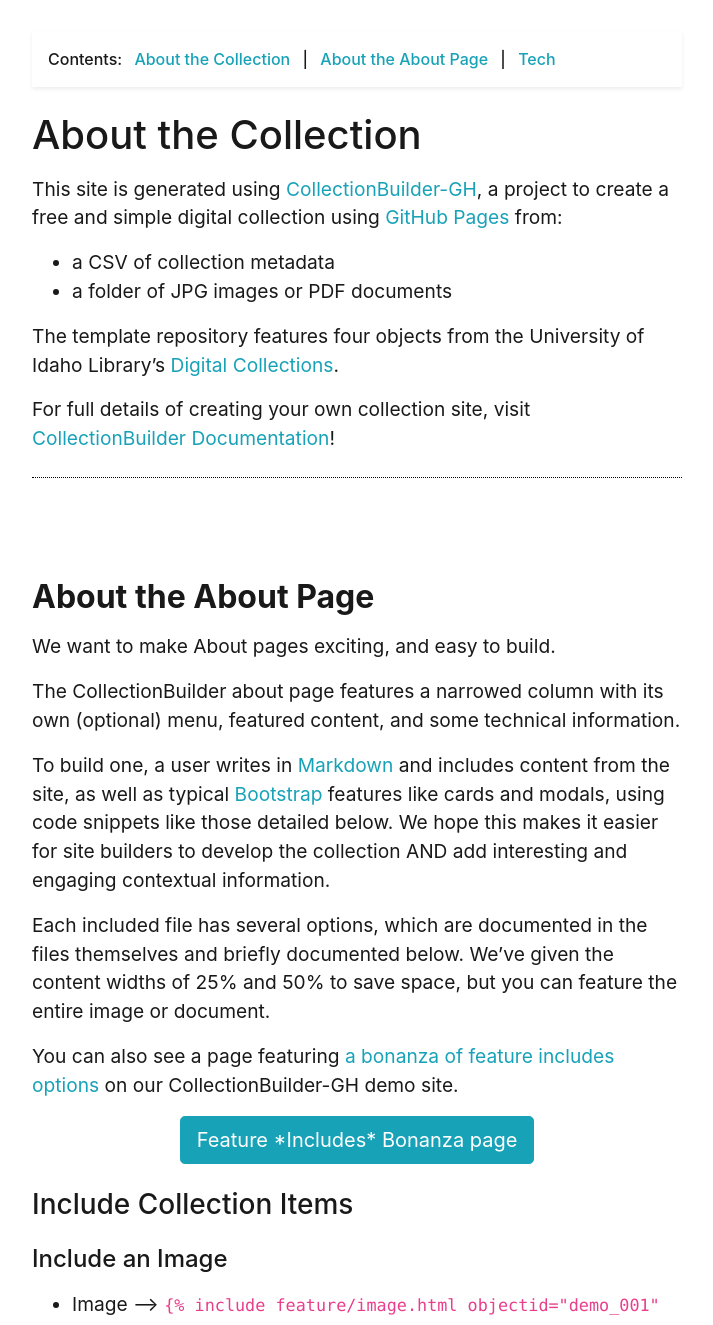
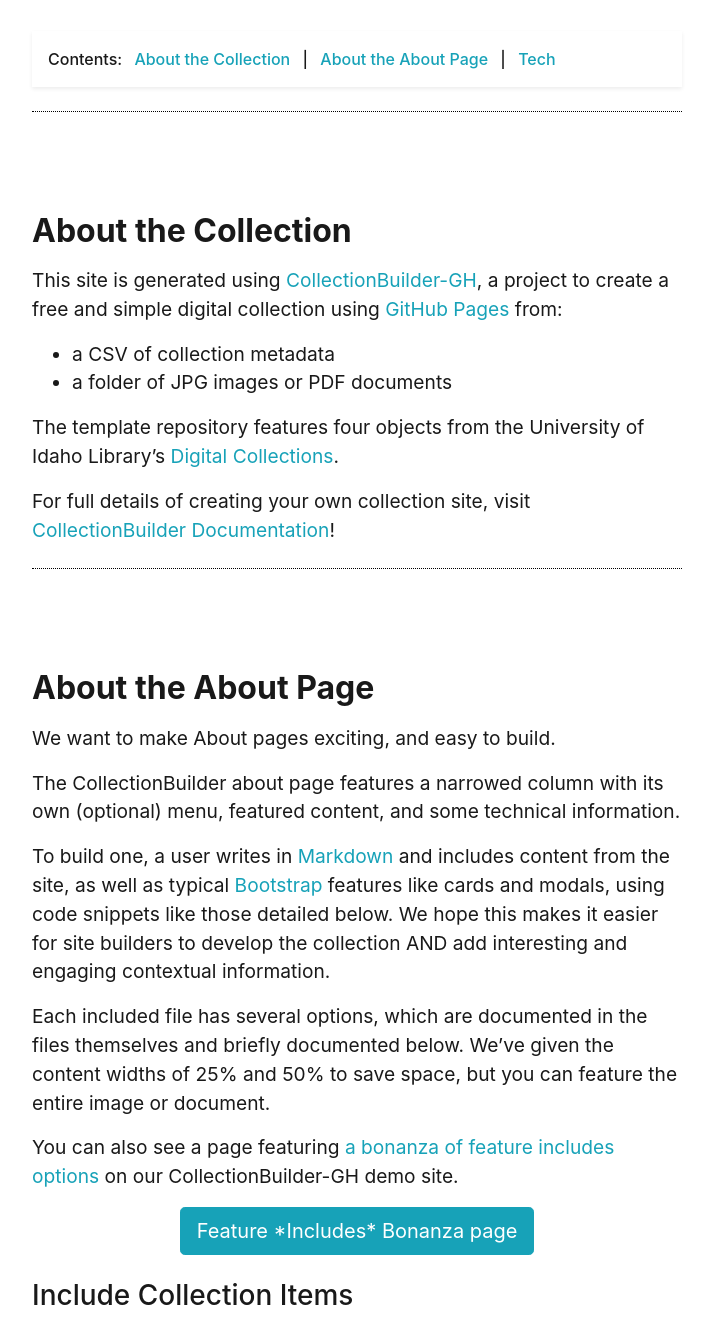
Before and after one commit to lelandsampson/family-recipes, a Jekyll site: the page built from pages/about.md, in a window 1280 px wide. Shown: the part 450-1775 px from the top of the page, without its empty margins (283-996 px from the left). Built offline with Jekyll 4.4.1, drawn with Linux system fonts in a browser that asks for light colours.

```diff
--- a/pages/about.md
+++ b/pages/about.md
@@ -12,9 +12,7 @@ credits: true
 
 {% include feature/nav-menu.html sections="About the Collection;About the About Page" %}
 
-
-
-# About the Collection
+## About the Collection
 
 This site is generated using [CollectionBuilder-GH](https://collectionbuilding.github.io/gh/), a project to create a free and simple digital collection using [GitHub Pages](https://pages.github.com/) from:
 
```
Also changed, not shown: 1 other file.
